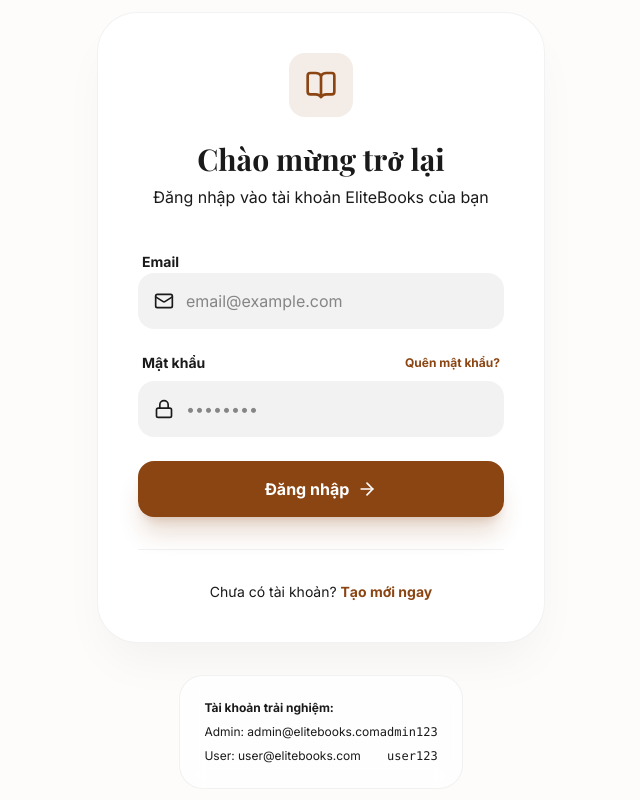
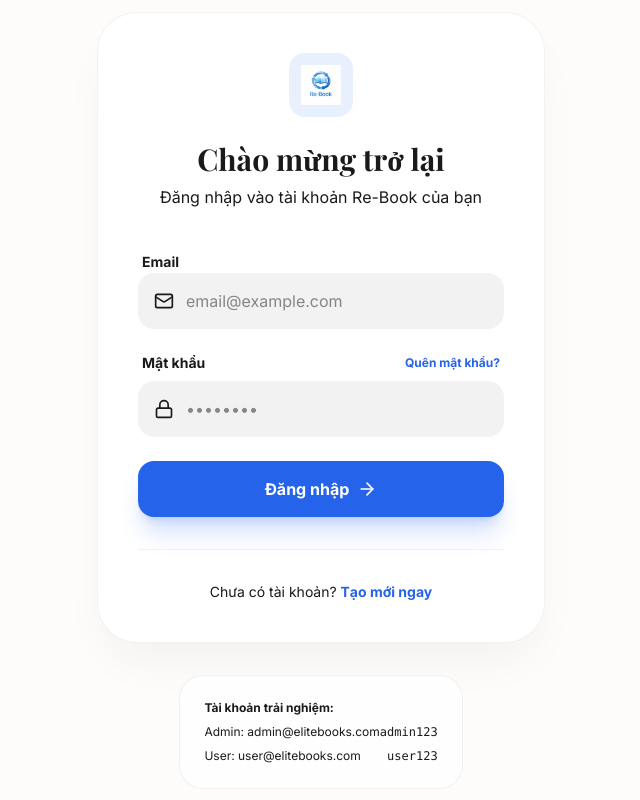
Before and after one commit to chitintran-hash/rebook-site, a Next.js app: page /login in a window 1280 px wide. Shown: the whole page, without its empty margins (319-959 px from the left). Built offline with nearby package versions, Linux system fonts and the light colour scheme; a web font is replaced by a local one.

Commit message:
style: replace core aesthetic scheme with vibrant blue brand design and new image logo

```diff
--- a/src/app/globals.css
+++ b/src/app/globals.css
@@ -1,18 +1,18 @@
 @import "tailwindcss";
 
 @theme {
-  --color-primary: #8b4513;
-  --color-secondary: #d2b48c;
-  --color-accent: #b8860b;
+  --color-primary: #2563EB;
+  --color-secondary: #93C5FD;
+  --color-accent: #1D4ED8;
   --color-background-soft: #fdfcfb;
 }
 
 :root {
   --background: #fdfcfb;
   --foreground: #1a1a1a;
-  --primary: #8b4513;
-  --secondary: #d2b48c;
-  --accent: #b8860b;
+  --primary: #2563EB;
+  --secondary: #93C5FD;
+  --accent: #1D4ED8;
 }
 
 @media (prefers-color-scheme: dark) {
--- a/src/app/login/page.tsx
+++ b/src/app/login/page.tsx
@@ -52,11 +52,11 @@
         className="w-full max-w-md bg-white rounded-[2.5rem] p-10 shadow-2xl shadow-black/5 border border-black/5"
       >
         <div className="flex flex-col items-center mb-10">
-          <div className="w-16 h-16 bg-primary/10 rounded-2xl flex items-center justify-center mb-6">
-            <BookOpen className="w-8 h-8 text-primary" />
+          <div className="w-16 h-16 bg-primary/10 rounded-2xl flex items-center justify-center mb-6 overflow-hidden">
+            <img src="/logo.jpg" alt="Re-Book Logo" className="w-10 h-auto" />
           </div>
           <h1 className="text-3xl font-serif font-bold text-center">Chào mừng trở lại</h1>
-          <p className="text-foreground/50 text-center mt-2">Đăng nhập vào tài khoản EliteBooks của bạn</p>
+          <p className="text-foreground/50 text-center mt-2">Đăng nhập vào tài khoản Re-Book của bạn</p>
         </div>
 
         {isVerified && (
--- a/src/app/signup/page.tsx
+++ b/src/app/signup/page.tsx
@@ -53,7 +53,7 @@
           <div className="w-16 h-16 bg-primary/10 rounded-2xl flex items-center justify-center mb-6">
             <UserPlus className="w-8 h-8 text-primary" />
           </div>
-          <h1 className="text-3xl font-serif font-bold text-center">Tham gia EliteBooks</h1>
+          <h1 className="text-3xl font-serif font-bold text-center">Tham gia Re-Book</h1>
           <p className="text-foreground/50 text-center mt-2">Bắt đầu hành trình tri thức của bạn</p>
         </div>
 
--- a/src/components/Header.tsx
+++ b/src/components/Header.tsx
@@ -28,8 +28,7 @@
   return (
     <nav className="fixed top-0 w-full z-50 glass border-b border-white/10 px-6 py-4 flex justify-between items-center transition-all duration-300">
       <Link href="/" className="flex items-center gap-2 group">
-        <BookOpen className="w-8 h-8 text-primary group-hover:scale-110 transition-transform" />
-        <span className="text-2xl font-serif font-bold tracking-tight">Re-Book</span>
+        <img src="/logo.jpg" alt="Re-Book Logo" className="h-10 w-auto group-hover:scale-105 transition-transform" />
       </Link>
 
       <div className="hidden md:flex gap-8 font-bold text-sm tracking-wide">
```
Also changed, not shown: public/logo.jpg (added).
